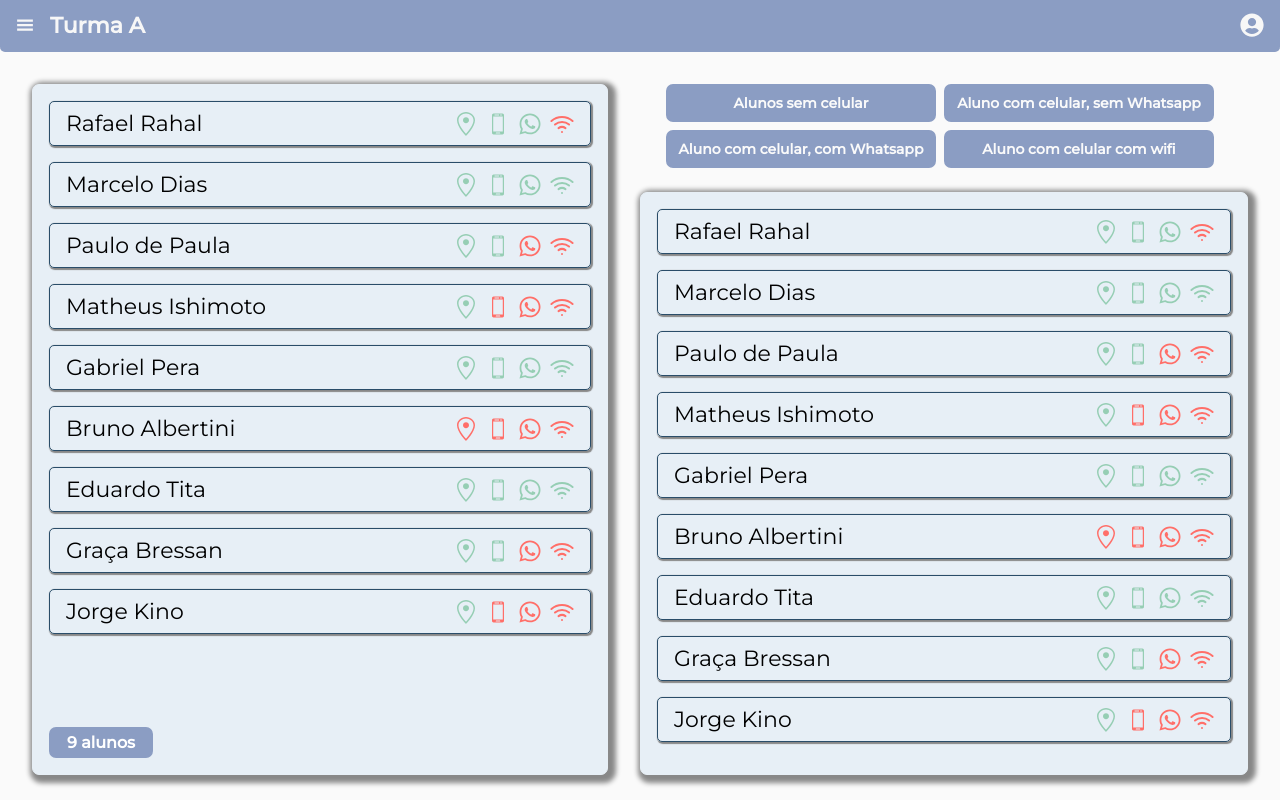
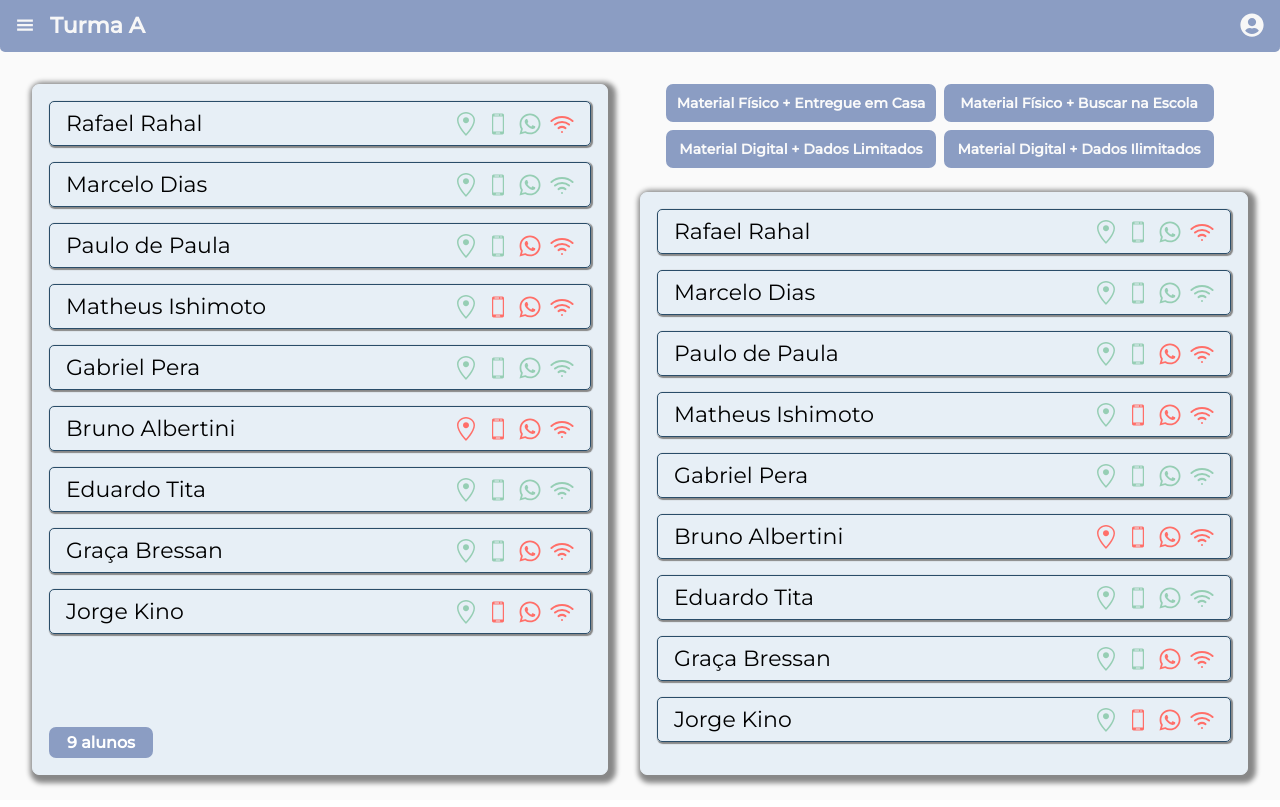
Before and after one commit to marcelodof/hackthon-covid, a React (Create React App) app in the folder front/: page / in a window 1280 px wide. Built offline with nearby package versions, Linux system fonts and the light colour scheme.

Commit message:
Adding filter button pressed

```diff
--- a/front/src/Components/StudentsFilter/StudentsFilter.css
+++ b/front/src/Components/StudentsFilter/StudentsFilter.css
@@ -38,3 +38,8 @@
     color: #FAFAFA;
     font-weight: bold;
 }
+
+.pressed {
+    background-color: #454e61;
+    border: 2px solid #454e61;
+}
--- a/front/src/Components/StudentsFilter/StudentsFilter.js
+++ b/front/src/Components/StudentsFilter/StudentsFilter.js
@@ -21,17 +21,21 @@ export const StudentsFilter = ({handleFilter, studentsList, studentsMetrics, act
         <React.Fragment>
             <div className='filter-wrapper'>
                 <div className='filter-buttons'>
-                    <div className='button' onClick={() => handleFilter("notSmartphone")}>
-                        Alunos sem celular
+                    <div className={`button ${activeFilter === 'notSmartphone' ? 'pressed' : null}`}
+                         onClick={() => handleFilter("notSmartphone")}>
+                        Material Físico + Entregue em Casa
                     </div>
-                    <div className='button' onClick={() => handleFilter('hasSmartphone')}>
-                    Aluno com celular, sem Whatsapp
+                    <div className={`button ${activeFilter === 'hasSmartphone' ? 'pressed' : null}`}
+                         onClick={() => handleFilter('hasSmartphone')}>
+                        Material Físico + Buscar na Escola
                     </div>
-                    <div className='button' onClick={() => handleFilter('hasWhatsApp')}>
-                        Aluno com celular, com Whatsapp
+                    <div className={`button ${activeFilter === 'hasWhatsApp' ? 'pressed' : null}`}
+                         onClick={() => handleFilter('hasWhatsApp')}>
+                        Material Digital + Dados Limitados
                     </div>
-                    <div className='button' onClick={() => handleFilter('hasWifi')}>
-                        Aluno com celular com wifi
+                    <div className={`button ${activeFilter === 'hasWifi' ? 'pressed' : null}`}
+                         onClick={() => handleFilter('hasWifi')}>
+                        Material Digital + Dados Ilimitados
                     </div>
                 </div>
                 <div className='filter-content'>
```
